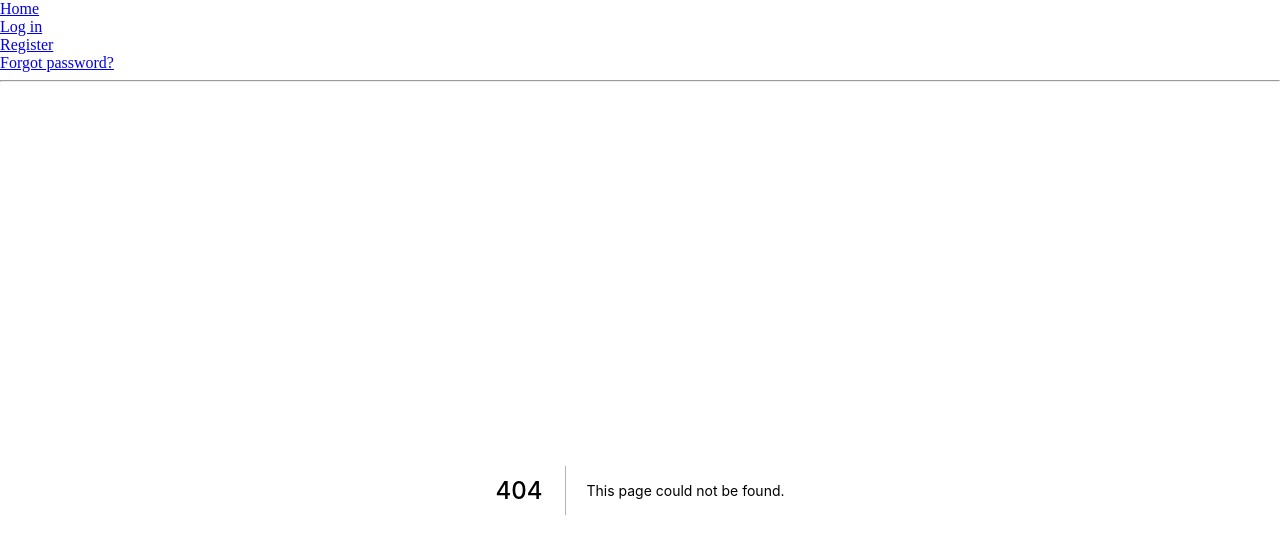
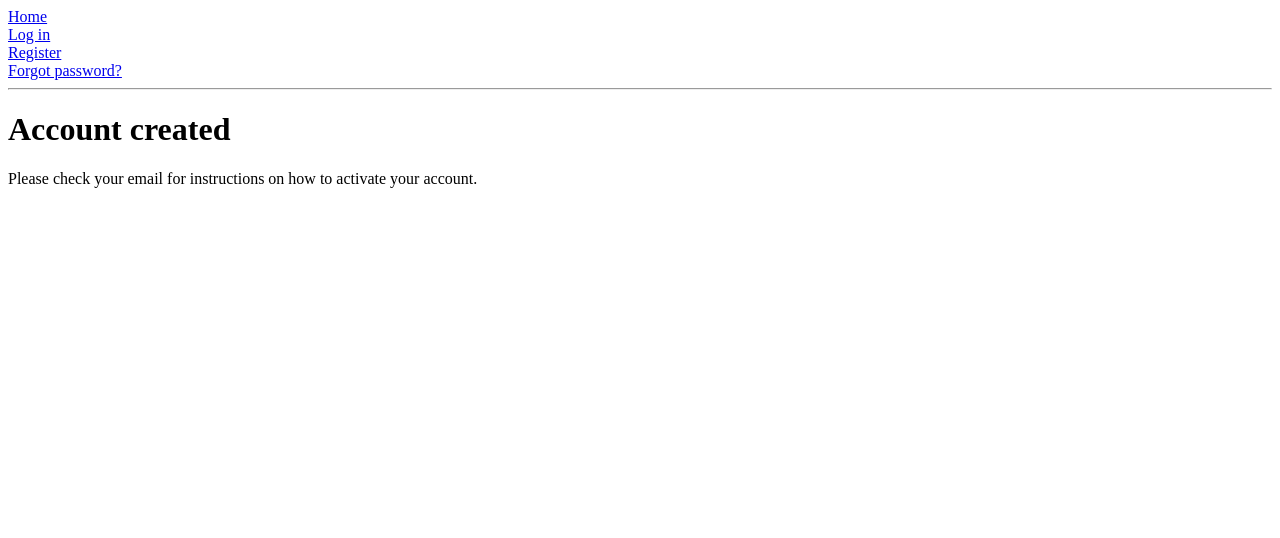
Before and after one commit to antonve/ory-experiment, a Next.js app in the folder ory-kratos-ui/: page /post-registration in a window 1280 px wide. Before the commit this address had no page. Shown: the top 538 px of the page. Built offline with nearby package versions, Linux system fonts and the light colour scheme; what @ory/client would draw is missing.

Commit message:
prompt the user to verify their email address

```diff
--- /dev/null
+++ b/ory-kratos-ui/pages/post-registration.tsx
@@ -0,0 +1,12 @@
+import type { NextPage } from 'next'
+
+const PostRegistration: NextPage = () => {
+  return (
+    <div>
+      <h1>Account created</h1>
+      Please check your email for instructions on how to activate your account.
+    </div>
+  )
+}
+
+export default PostRegistration
--- a/ory-kratos-ui/pages/register.tsx
+++ b/ory-kratos-ui/pages/register.tsx
@@ -57,10 +57,7 @@ const Register: NextPage<Props> = () => {
     ory
       .submitSelfServiceRegistrationFlow(String(flow?.id), data)
       .then(async ({ data }) => {
-        const res = await ory.toSession()
-        setSession(res.data)
-
-        return router.push(flow?.return_to || '/')
+        return router.push('/post-registration')
       })
       .catch(handleFlowError(router, 'registration', setFlow))
       .catch(async (err: AxiosError) => {
```
Also changed, not shown: 1 other file (tests, documents, lock files or other folders).
